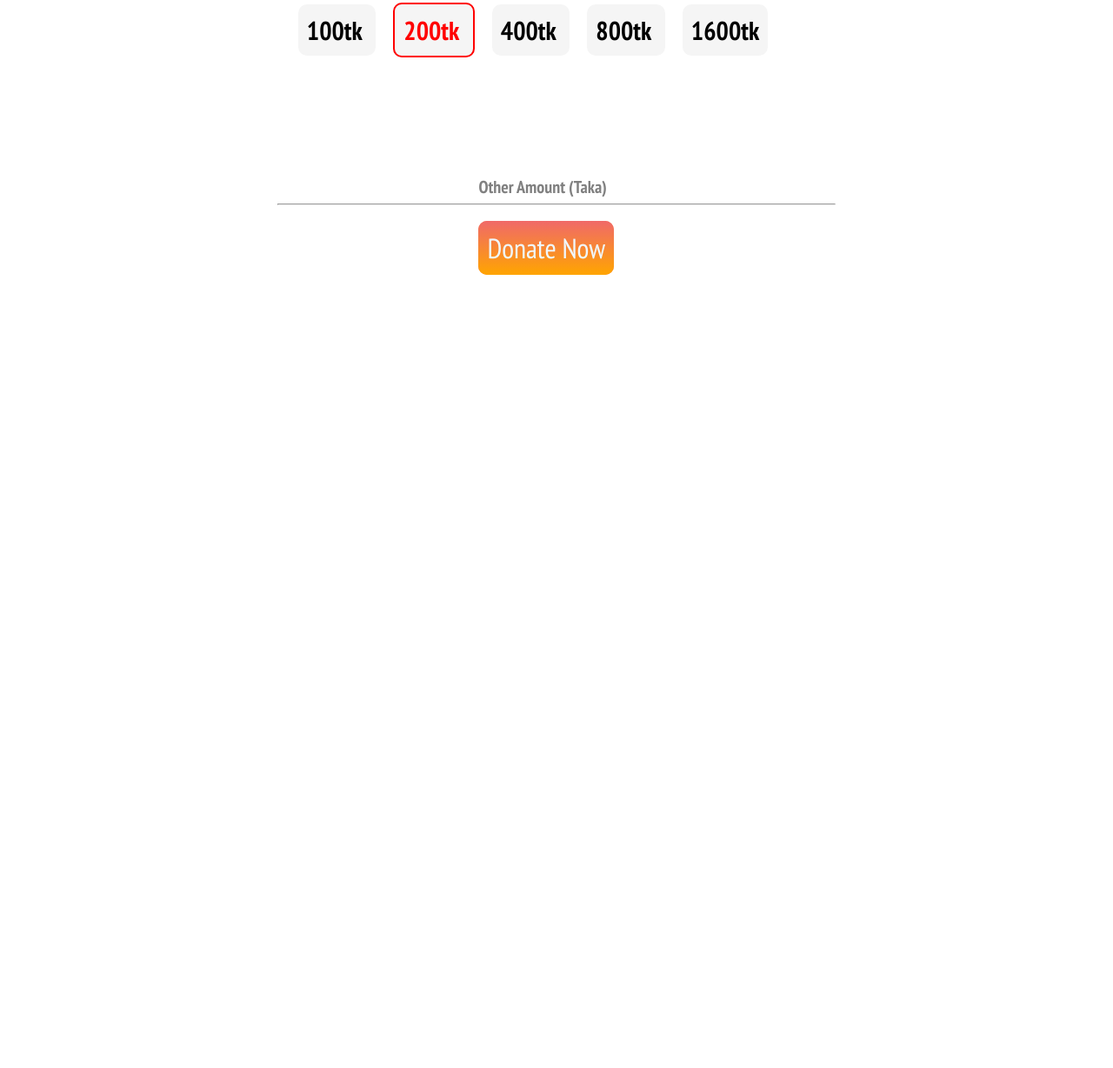
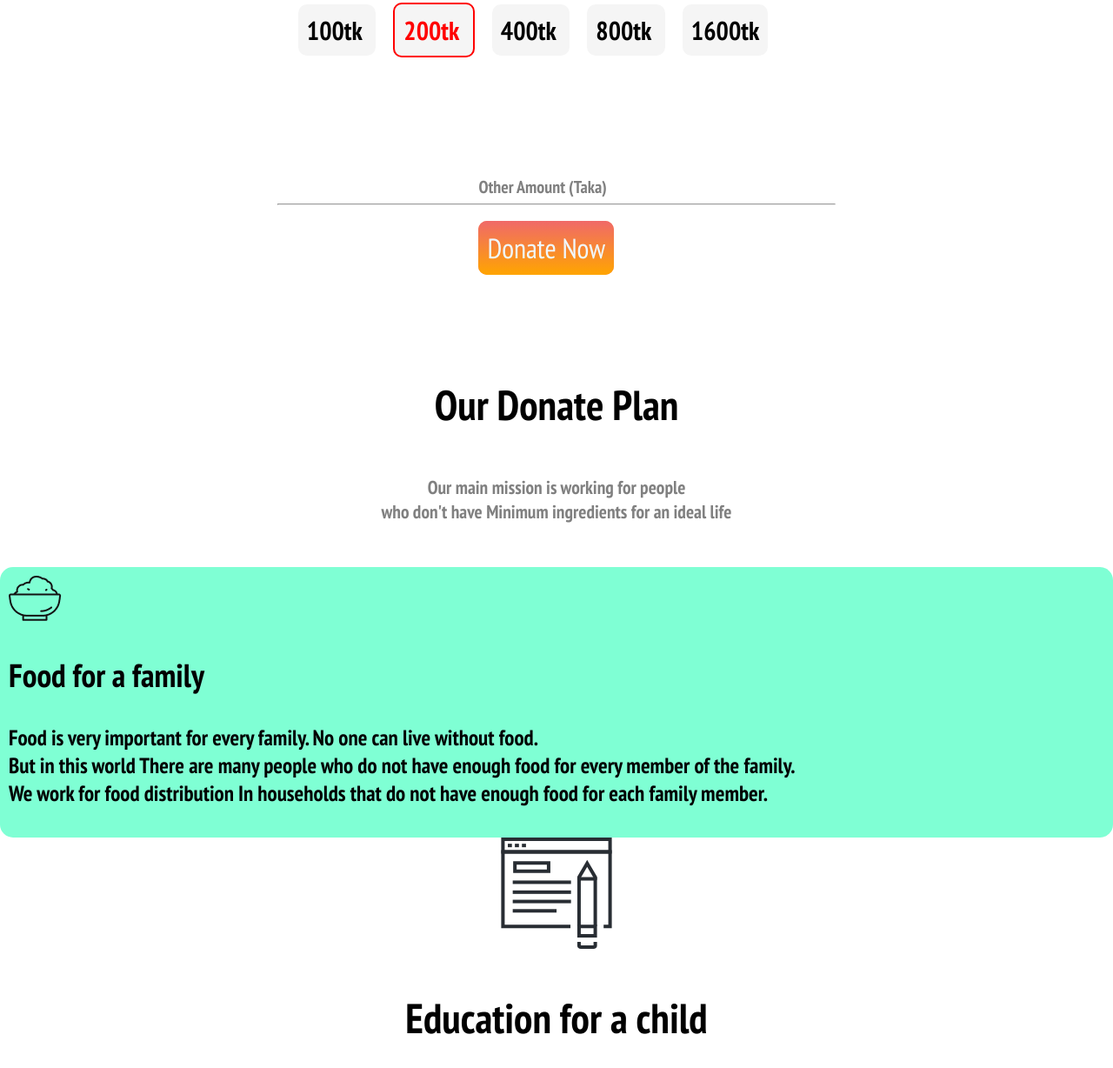
Before and after one commit to Gazi2050/practice-1, a plain HTML site: page index.html in a window 1280 px wide. Shown: the part 790-2018 px from the top of the page at 87% size. Before the commit the page ends 1106 px from the top, so only its background shows below. Drawn offline with Linux system fonts and the light colour scheme.

Commit message:
style-work5

```diff
--- a/index.html
+++ b/index.html
@@ -65,6 +65,46 @@
     </h5>
     <hr class="margin3"><br>
     <a target="_blank" class="button-3" href="https://bracinternational.org/donate/">Donate Now</a>
+    <section class="style-work4">
+        <div1>
+            <h1>
+                Our Donate Plan
+            </h1>
+            <h6 class="color">
+                Our main mission is working for people<br> who don't have
+                Minimum ingredients for an ideal life
+            </h6>
+        </div1>
+        <div2>
+            <div class="style-work5">
+                <img src="icons/food.png"></img>
+                <h1>
+                    Food for a family
+                </h1>
+                <p>
+                    Food is very important for every family.
+                    No one can live without food.<br>
+                    But in this world
+                    There are many people who do not have enough food for every member of the family.<br>
+                    We work for food distribution
+                    In households that do not have enough food for each family member.
+                </p>
+            </div>
+            <img src="icons/icon4.svg"></img>
+            <h1>
+                Education for a child
+            </h1>
+            <div>
+            </div>
+
+            </div>
+            <div>
+
+            </div>
+
+
+        </div2>
+    </section>
 </body>
 
 </html>
--- a/style.css
+++ b/style.css
@@ -99,4 +99,28 @@ body {
     font-size: xx-large;
 
 
+
 }
+
+.style-work4 {
+    background-color: white;
+    color: black;
+    text-align: center;
+    font-size: 20px;
+    margin-top: 10%;
+    font-size: xx-large;
+    font-weight: 700;
+}
+
+.color {
+    color: gray;
+}
+
+.style-work5 {
+    background-color: aquamarine;
+    font-size: 25px;
+    text-align: left;
+    padding: 10px;
+    border-radius: 15px;
+
+}
```
